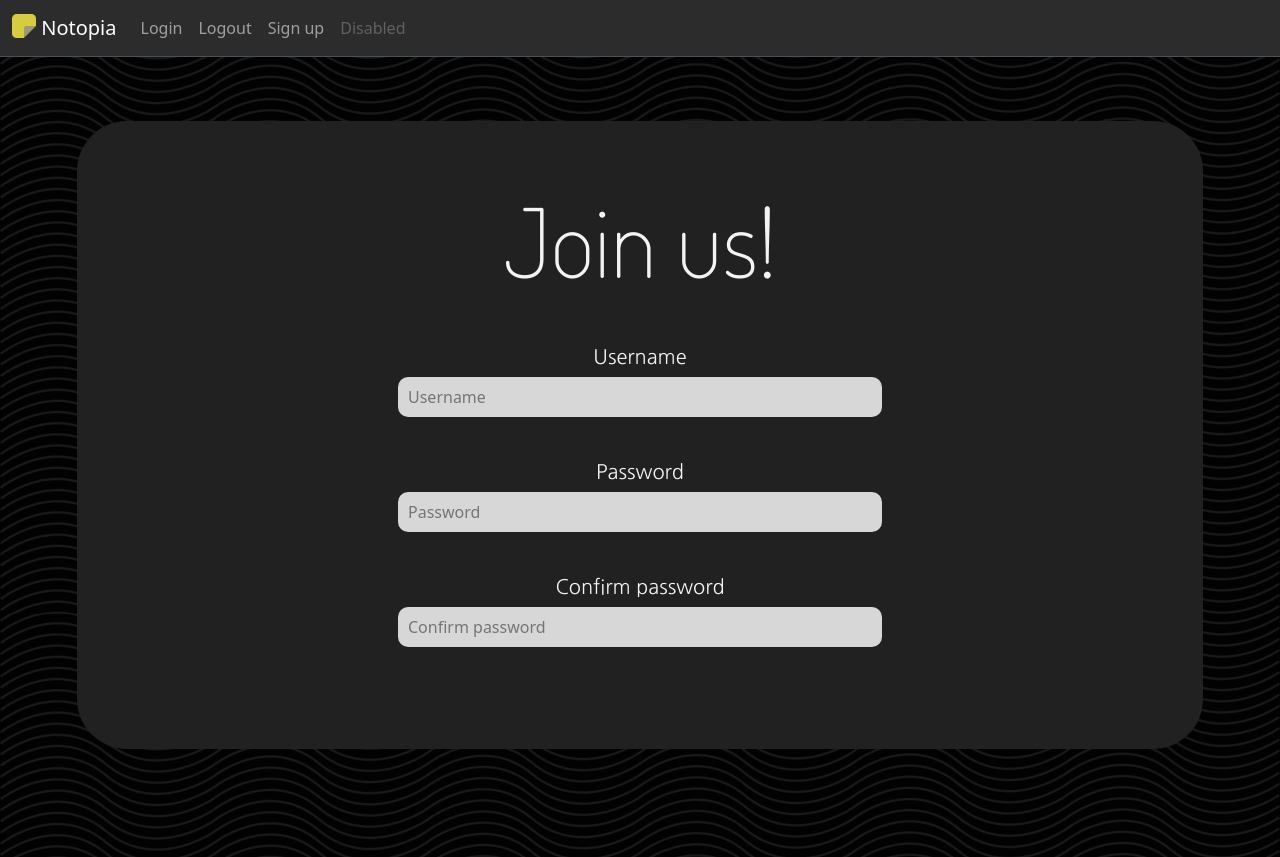
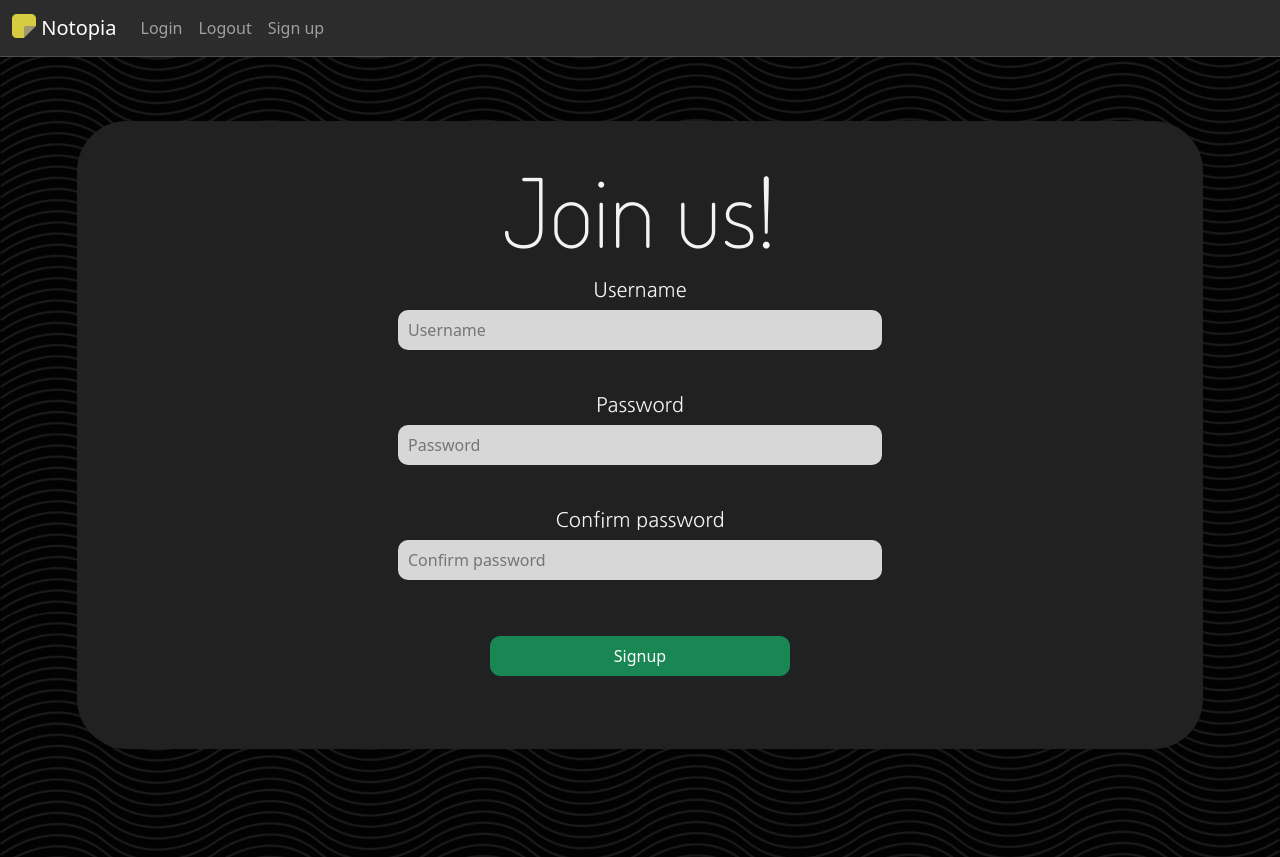
Before and after one commit to boomboxz12/CS50-Final-Project-Notopia, a Flask app: page /signup in a window 1280 px wide. Run offline with Flask 3, Linux system fonts and the light colour scheme.

Commit message:
Further design, SQL, and some registration functionality (WIP)

```diff
--- a/app.py
+++ b/app.py
@@ -3,7 +3,7 @@ import sqlite3
 from flask import flash, Flask, redirect, render_template, request, session, url_for
 from flask_session import Session
 
-from helpers import login_required
+from helpers import *
 
 # Configuring Flask, the session, and the response
 app = Flask(__name__)
@@ -19,20 +19,20 @@ def after_request(response):
     response.headers["Pragma"] = "no-cache"
     return response
 
-# Preparing the sqlite3 databases for use
-users_con = sqlite3.connect("users.db")
-users_cur = users_con.cursor()
-try:
-    current_user_name = users_cur.execute("""
-                                          SELECT *
-                                          FROM users
-                                          WHERE user_id = ?
-                                          """,
-                                          session["user_id"])
-    notes_con = sqlite3.connect(f"{current_user_name}.db")
-    notes_cur = notes_con.cursor()
-except:
-    pass
+# # Preparing the sqlite3 databases for use
+# users_con = sqlite3.connect("users.db")
+# users_cur = users_con.cursor()
+# try:
+#     current_user_name = users_cur.execute("""
+#                                           SELECT *
+#                                           FROM users
+#                                           WHERE user_id = ?
+#                                           """,
+#                                           session["user_id"])
+#     notes_con = sqlite3.connect(f"{current_user_name}.db")
+#     notes_cur = notes_con.cursor()
+# except:
+#     pass
 
 
 @app.route("/")
@@ -52,12 +52,27 @@ def logout():
 
 @app.route("/signup", methods=["GET", "POST"])
 def signup():
+    # User reached route via POST
+    if request.method == "POST":
+        # Receive the user's information
+        username = request.form.get("username")
+        password = request.form.get("password")
+        confirmation = request.form.get("confirmation")
+
+        # Check if the username is valid
+        if not username:
+            return apologize("signup", "Please enter a valid username.")
+        if username in sql("users.db", """SELECT username
+                                          FROM users""").fetchall()[0]:
+            return apologize("signup", "Username already exists. Please choose another username.")
+
+
     return render_template("signup.html")
 
 
-# Close any open databases
-users_con.close()
-try:
-    notes_con.close()
-except:
-    pass
+# # Close any open databases
+# users_con.close()
+# try:
+#     notes_con.close()
+# except:
+#     pass
--- a/static/styles.css
+++ b/static/styles.css
@@ -62,6 +62,7 @@ input
     padding: 0 10px;
     accent-color: #d7cc40;
     border: 0;
+    display: inline-block;
 }
 
 .title
@@ -71,6 +72,34 @@ input
     font-weight: 200;
     font-style: normal;
     font-size: 6rem;
+    margin: 0 auto;
+    width: 0%;
+    overflow-x: clip;
+    white-space: nowrap;
+    animation:
+        typewriter 1.5s steps(40, end) 0.5s forwards,
+        blinking-cursor 0.5s steps(2, jump-none) 0.5s infinite alternate;
+    border-right: 2px solid rgba(214, 203, 64, 1);
+}
+
+.title.login
+{
+    max-width: 532px;
+}
+
+.title.logout
+{
+    max-width: 458px;
+}
+
+.title.signup
+{
+    max-width: 276px;
+}
+
+.title-wrapper
+{
+    overflow-y: visible;
 }
 
 .text
@@ -80,10 +109,39 @@ input
     font-style: normal;
 }
 
-@media only screen and (max-width: 576px)
+.btn-success
+{
+    width: 300px;
+    border-radius: 10px;
+}
+
+@keyframes typewriter
+{
+    from {width: 0%;}
+    to {width: 100%;}
+}
+
+@keyframes blinking-cursor {
+    from {border-right: 2px solid rgba(214, 203, 64, 0);}
+    to {border-right: 2px solid rgba(214, 203, 64, 1);}
+}
+
+@media only screen and (max-width: 682px)
 {
     .title
     {
         font-size: 3rem;
     }
+    .title.login
+    {
+    max-width: 268px;
+    }
+    .title.logout
+    {
+    max-width: 232px;
+    }
+    .title.signup
+    {
+    max-width: 142px;
+    }
 }
--- a/templates/layout.html
+++ b/templates/layout.html
@@ -33,9 +33,6 @@
                       <li class="nav-item">
                         <a class="nav-link" href="/signup">Sign up</a>
                       </li>
-                      <li class="nav-item">
-                        <a class="nav-link disabled" aria-disabled="true">Disabled</a>
-                      </li>
                     </ul>
                   </div>
                 </div>
--- a/templates/logout.html
+++ b/templates/logout.html
@@ -5,6 +5,6 @@
 {% endblock %}
 
 {% block main %}
-    <h1 class="title">Logging out...</h1>
+<div class="title-wrapper"><h1 class="title logout">Logging out...</h1></div>
     <h5 class="text">You will be redirected shortly.</h5>
 {% endblock %}
--- a/templates/signup.html
+++ b/templates/signup.html
@@ -5,13 +5,15 @@
 {% endblock %}
 
 {% block main %}
-<h1 class="title">Join us!</h1>
+<div class="title-wrapper"><h1 class="title signup">Join us!</h1></div>
 <form action="/signup" method="post">
     <p class="input-label text">Username</p>
-    <input autocomplete="off" type="text" placeholder="Username" name="username">
+    <input required autocomplete="off" type="text" placeholder="Username" name="username">
     <p class="input-label text">Password</p>
-    <input autocomplete="off" type="password" placeholder="Password" name="password">
+    <input required autocomplete="off" type="password" placeholder="Password" name="password">
     <p class="input-label text">Confirm password</p>
-    <input autocomplete="off" type="password" placeholder="Confirm password" name="confirmation">
+    <input required autocomplete="off" type="password" placeholder="Confirm password" name="confirmation">
+    <p></p>
+    <input class="btn btn-success" type="submit" value="Signup">
 </form>
 {% endblock %}
```
Also changed, not shown: helpers.py (+16 -1 lines), templates/error.html (added, +11 -0 lines), templates/login.html (+5 -3 lines), users.db.
